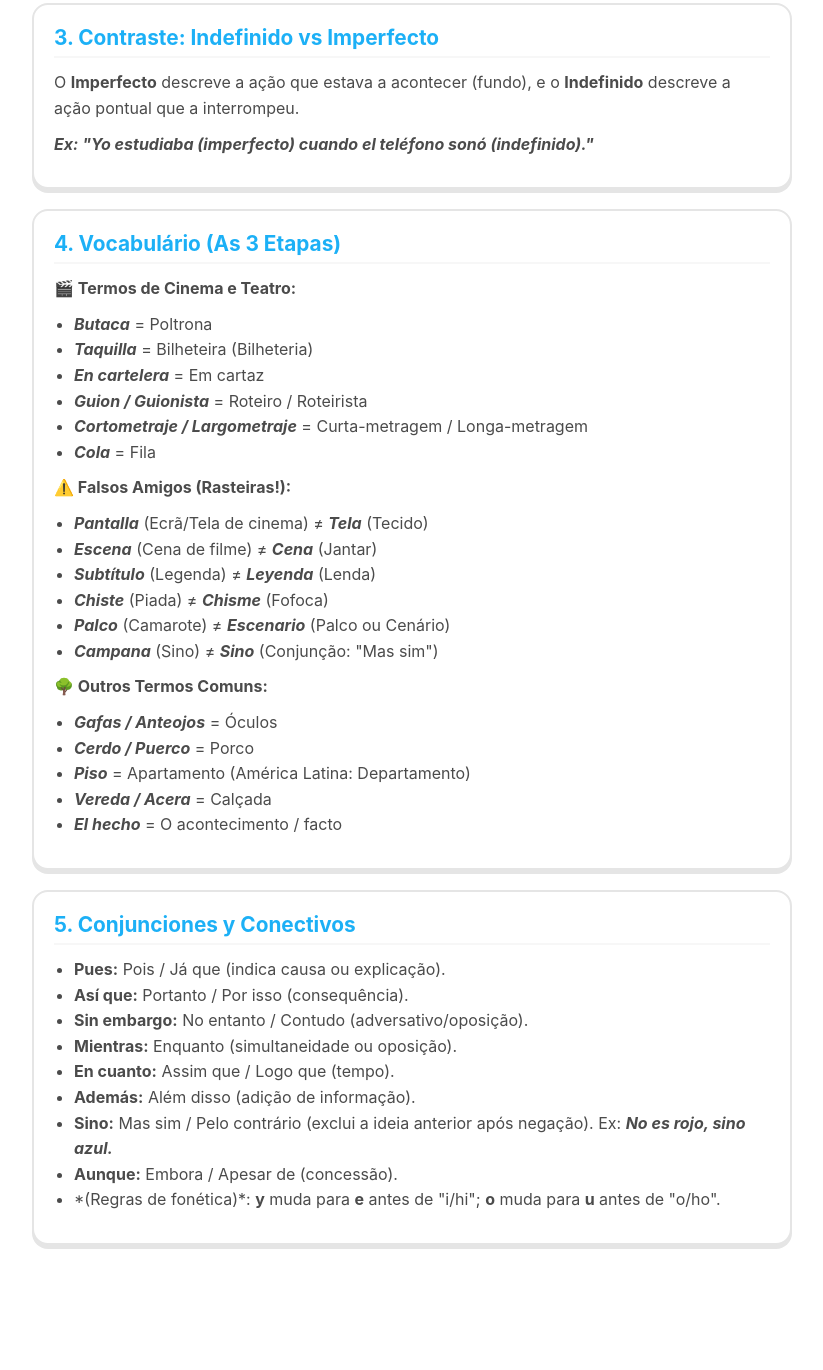
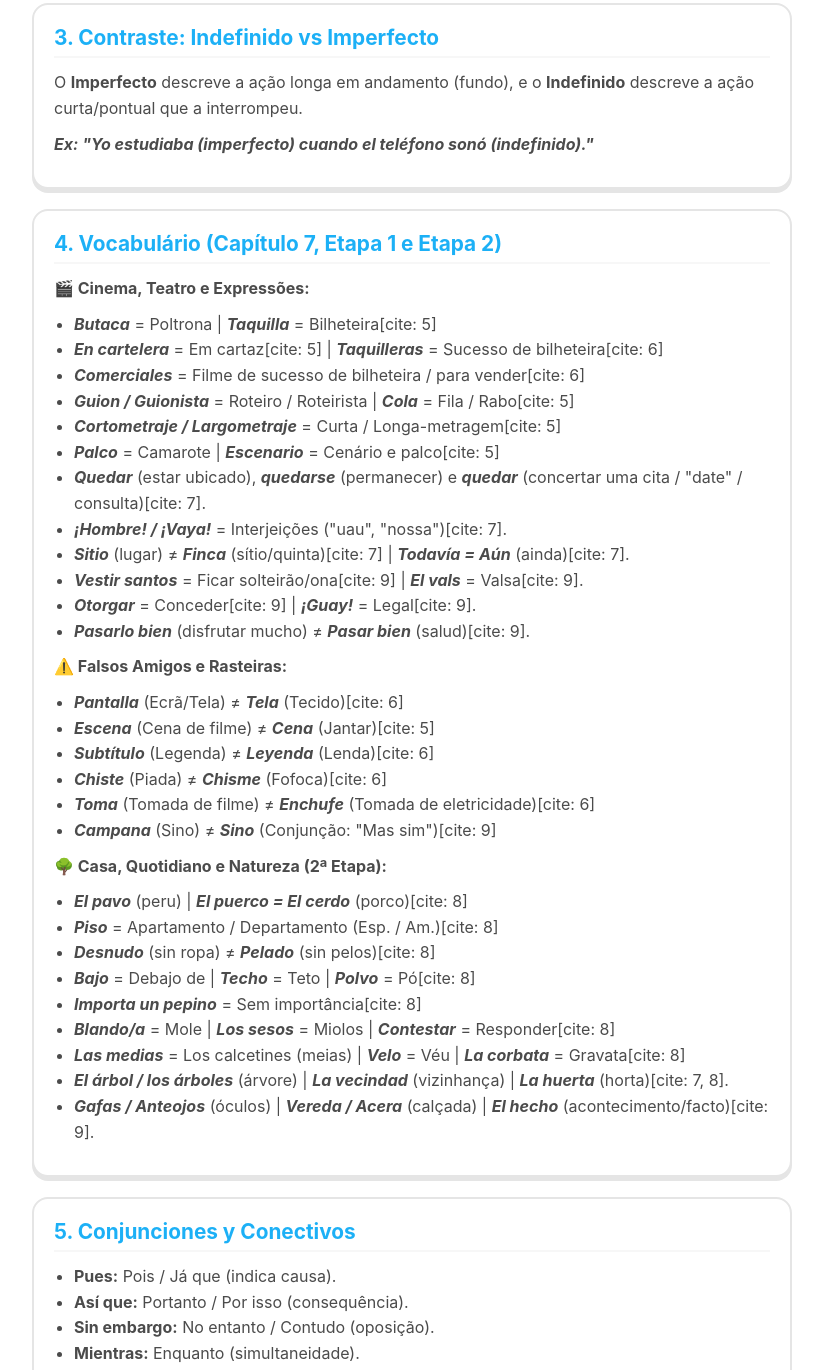
Before and after one commit to fefreiregoulart-web/espanhol, a plain HTML site: page index.html in a window 1280 px wide. Shown: the part 1136-2506 px from the top of the page, without its empty margins (228-1051 px from the left). Before the commit the page ends 2401 px from the top, so only its background shows below. Drawn offline with Linux system fonts and the light colour scheme.

Commit message:
Update index.html

```diff
--- a/index.html
+++ b/index.html
@@ -429,55 +429,65 @@
 
       <div class="summary-card">
         <h3>3. Contraste: Indefinido vs Imperfecto</h3>
-        <p>O <strong>Imperfecto</strong> descreve a ação que estava a acontecer (fundo), e o <strong>Indefinido</strong> descreve a ação pontual que a interrompeu.</p>
+        <p>O <strong>Imperfecto</strong> descreve a ação longa em andamento (fundo), e o <strong>Indefinido</strong> descreve a ação curta/pontual que a interrompeu.</p>
         <p><em>Ex: "Yo <strong>estudiaba</strong> (imperfecto) cuando el teléfono <strong>sonó</strong> (indefinido)."</em></p>
       </div>
 
       <div class="summary-card">
-        <h3>4. Vocabulário (As 3 Etapas)</h3>
+        <h3>4. Vocabulário (Capítulo 7, Etapa 1 e Etapa 2)</h3>
 
-        <p><strong>🎬 Termos de Cinema e Teatro:</strong></p>
+        <p><strong>🎬 Cinema, Teatro e Expressões:</strong></p>
         <ul>
-          <li><em>Butaca</em> = Poltrona</li>
-          <li><em>Taquilla</em> = Bilheteira (Bilheteria)</li>
-          <li><em>En cartelera</em> = Em cartaz</li>
-          <li><em>Guion / Guionista</em> = Roteiro / Roteirista</li>
-          <li><em>Cortometraje / Largometraje</em> = Curta-metragem / Longa-metragem</li>
-          <li><em>Cola</em> = Fila</li>
+          <li><em>Butaca</em> = Poltrona | <em>Taquilla</em> = Bilheteira[cite: 5]</li>
+          <li><em>En cartelera</em> = Em cartaz[cite: 5] | <em>Taquilleras</em> = Sucesso de bilheteira[cite: 6]</li>
+          <li><em>Comerciales</em> = Filme de sucesso de bilheteira / para vender[cite: 6]</li>
+          <li><em>Guion / Guionista</em> = Roteiro / Roteirista | <em>Cola</em> = Fila / Rabo[cite: 5]</li>
+          <li><em>Cortometraje / Largometraje</em> = Curta / Longa-metragem[cite: 5]</li>
+          <li><em>Palco</em> = Camarote | <em>Escenario</em> = Cenário e palco[cite: 5]</li>
+          <li><em>Quedar</em> (estar ubicado), <em>quedarse</em> (permanecer) e <em>quedar</em> (concertar uma cita / "date" / consulta)[cite: 7].</li>
+          <li><em>¡Hombre! / ¡Vaya!</em> = Interjeições ("uau", "nossa")[cite: 7].</li>
+          <li><em>Sitio</em> (lugar) ≠ <em>Finca</em> (sítio/quinta)[cite: 7] | <em>Todavía = Aún</em> (ainda)[cite: 7].</li>
+          <li><em>Vestir santos</em> = Ficar solteirão/ona[cite: 9] | <em>El vals</em> = Valsa[cite: 9].</li>
+          <li><em>Otorgar</em> = Conceder[cite: 9] | <em>¡Guay!</em> = Legal[cite: 9].</li>
+          <li><em>Pasarlo bien</em> (disfrutar mucho) ≠ <em>Pasar bien</em> (salud)[cite: 9].</li>
         </ul>
 
-        <p><strong>⚠️ Falsos Amigos (Rasteiras!):</strong></p>
+        <p><strong>⚠️ Falsos Amigos e Rasteiras:</strong></p>
         <ul>
-          <li><em>Pantalla</em> (Ecrã/Tela de cinema) ≠ <em>Tela</em> (Tecido)</li>
-          <li><em>Escena</em> (Cena de filme) ≠ <em>Cena</em> (Jantar)</li>
-          <li><em>Subtítulo</em> (Legenda) ≠ <em>Leyenda</em> (Lenda)</li>
-          <li><em>Chiste</em> (Piada) ≠ <em>Chisme</em> (Fofoca)</li>
-          <li><em>Palco</em> (Camarote) ≠ <em>Escenario</em> (Palco ou Cenário)</li>
-          <li><em>Campana</em> (Sino) ≠ <em>Sino</em> (Conjunção: "Mas sim")</li>
+          <li><em>Pantalla</em> (Ecrã/Tela) ≠ <em>Tela</em> (Tecido)[cite: 6]</li>
+          <li><em>Escena</em> (Cena de filme) ≠ <em>Cena</em> (Jantar)[cite: 5]</li>
+          <li><em>Subtítulo</em> (Legenda) ≠ <em>Leyenda</em> (Lenda)[cite: 6]</li>
+          <li><em>Chiste</em> (Piada) ≠ <em>Chisme</em> (Fofoca)[cite: 6]</li>
+          <li><em>Toma</em> (Tomada de filme) ≠ <em>Enchufe</em> (Tomada de eletricidade)[cite: 6]</li>
+          <li><em>Campana</em> (Sino) ≠ <em>Sino</em> (Conjunção: "Mas sim")[cite: 9]</li>
         </ul>
 
-        <p><strong>🌳 Outros Termos Comuns:</strong></p>
+        <p><strong>🌳 Casa, Quotidiano e Natureza (2ª Etapa):</strong></p>
         <ul>
-          <li><em>Gafas / Anteojos</em> = Óculos</li>
-          <li><em>Cerdo / Puerco</em> = Porco</li>
-          <li><em>Piso</em> = Apartamento (América Latina: Departamento)</li>
-          <li><em>Vereda / Acera</em> = Calçada</li>
-          <li><em>El hecho</em> = O acontecimento / facto</li>
+          <li><em>El pavo</em> (peru) | <em>El puerco = El cerdo</em> (porco)[cite: 8]</li>
+          <li><em>Piso</em> = Apartamento / Departamento (Esp. / Am.)[cite: 8]</li>
+          <li><em>Desnudo</em> (sin ropa) ≠ <em>Pelado</em> (sin pelos)[cite: 8]</li>
+          <li><em>Bajo</em> = Debajo de | <em>Techo</em> = Teto | <em>Polvo</em> = Pó[cite: 8]</li>
+          <li><em>Importa un pepino</em> = Sem importância[cite: 8]</li>
+          <li><em>Blando/a</em> = Mole | <em>Los sesos</em> = Miolos | <em>Contestar</em> = Responder[cite: 8]</li>
+          <li><em>Las medias</em> = Los calcetines (meias) | <em>Velo</em> = Véu | <em>La corbata</em> = Gravata[cite: 8]</li>
+          <li><em>El árbol / los árboles</em> (árvore) | <em>La vecindad</em> (vizinhança) | <em>La huerta</em> (horta)[cite: 7, 8].</li>
+          <li><em>Gafas / Anteojos</em> (óculos) | <em>Vereda / Acera</em> (calçada) | <em>El hecho</em> (acontecimento/facto)[cite: 9].</li>
         </ul>
       </div>
 
       <div class="summary-card">
         <h3>5. Conjunciones y Conectivos</h3>
         <ul>
-          <li><strong>Pues:</strong> Pois / Já que (indica causa ou explicação).</li>
+          <li><strong>Pues:</strong> Pois / Já que (indica causa).</li>
           <li><strong>Así que:</strong> Portanto / Por isso (consequência).</li>
-          <li><strong>Sin embargo:</strong> No entanto / Contudo (adversativo/oposição).</li>
-          <li><strong>Mientras:</strong> Enquanto (simultaneidade ou oposição).</li>
+          <li><strong>Sin embargo:</strong> No entanto / Contudo (oposição).</li>
+          <li><strong>Mientras:</strong> Enquanto (simultaneidade).</li>
           <li><strong>En cuanto:</strong> Assim que / Logo que (tempo).</li>
-          <li><strong>Además:</strong> Além disso (adição de informação).</li>
-          <li><strong>Sino:</strong> Mas sim / Pelo contrário (exclui a ideia anterior após negação). Ex: <em>No es rojo, sino azul.</em></li>
+          <li><strong>Además:</strong> Além disso (adição).</li>
+          <li><strong>Sino:</strong> Mas sim / Pelo contrário (exclui a ideia anterior após negação). Ex: <em>No es grande, sino pequeño.</em></li>
           <li><strong>Aunque:</strong> Embora / Apesar de (concessão).</li>
-          <li>*(Regras de fonética)*: <strong>y</strong> muda para <strong>e</strong> antes de "i/hi"; <strong>o</strong> muda para <strong>u</strong> antes de "o/ho".</li>
+          <li>*(Fonética)*: <strong>y</strong> vira <strong>e</strong> antes de "i/hi"; <strong>o</strong> vira <strong>u</strong> antes de "o/ho".</li>
         </ul>
       </div>
     </div>
@@ -527,7 +537,7 @@
   </div>
 
   <script>
-    // BANCO DE DADOS DINÂMICO COMPLETO
+    // BANCO DE DADOS DINÂMICO AMPLIADO COM AS NOVAS NOTAS DO CADERNO
     const questionPool = {
       imperfecto: [
         { type: "choice", q: "Qual é a forma correta do verbo 'Hablar' para Yo no Pretérito Imperfecto?", options: ["habló", "hablaba", "hablé"], correct: "hablaba", exp: "Terminações -AR no imperfecto usam -aba." },
@@ -544,24 +554,24 @@
         { type: "choice", q: "Tú ________ (tener) que estudiar anoche.", options: ["tuviste", "tenías", "tuvieses"], correct: "tuviste", exp: "Tener é irregular no indefinido: tuve, tuviste, tuvo..." }
       ],
       contraste: [
-        { type: "choice", q: "Yo ________ (estudiar) cuando el teléfono ________ (sonar).", options: ["estudié / sonaba", "estudiaba / sonó", "estudio / sonó"], correct: "estudiaba / sonó", exp: "O Imperfecto (estudiaba) é o cenário, o Indefinido (sonó) é a interrupção." },
-        { type: "choice", q: "Mientras él ________ (dormir), el ladrón entró.", options: ["durmió", "dormía", "duerme"], correct: "dormía", exp: "Uma ação que estava a decorrer em pano de fundo pede o Imperfecto." },
-        { type: "typing", q: "Completa com o verbo no Indefinido: Nosotros caminábamos cuando ________ (empezar) a llover.", correct: ["empezó", "empezo"], exp: "A ação que interrompe a caminhada é pontual, logo é Indefinido." },
-        { type: "typing", q: "Completa com o verbo no Imperfecto: ________ (llover) mucho cuando salí de casa.", correct: ["llovía", "llovia"], exp: "A chuva era a condição climática de fundo (Imperfecto)." },
+        { type: "choice", q: "Yo ________ (estudiar) quando o telefone tocou. Qual a opção correta?", options: ["estudié / sonaba", "estudiaba / sonó", "estudio / sonó"], correct: "estudiaba / sonó", exp: "O Imperfecto (estudiaba) faz a ação longa/fundo, o Indefinido (sonó) faz a ação curta que interrompe." },
+        { type: "choice", q: "Mientras él ________ (dormir), el ladrón entró.", options: ["durmió", "dormía", "duerme"], correct: "dormía", exp: "Ação longa em andamento pede o Imperfecto." },
+        { type: "typing", q: "Completa com o verbo no Indefinido: Nosotros caminábamos cuando ________ (empezar) a llover.", correct: ["empezó", "empezo"], exp: "A ação pontual que interrompe é Indefinido." },
+        { type: "typing", q: "Completa com o verbo no Imperfecto: ________ (llover) mucho cuando salí de casa.", correct: ["llovía", "llovia"], exp: "A chuva era o cenário climático de fundo (Imperfecto)." },
         { type: "choice", q: "Ana ________ (ver) la tele cuando su madre llegó.", options: ["vio", "veía", "vía"], correct: "veía", exp: "Ação em andamento (Imperfecto) interrompida pela chegada (Indefinido)." }
       ],
       vocabulario: [
-        { type: "choice", q: "Qual é a tradução da palavra 'Poltrona' para espanhol (usada em cinemas)?", options: ["Butaca", "Silla", "Banqueta"], correct: "Butaca", exp: "Butaca significa poltrona." },
-        { type: "typing", q: "Como se escreve 'câmera' em espanhol?", correct: ["cámara", "camara"], exp: "A tradução correta é 'cámara'." },
-        { type: "choice", q: "Se um filme está 'em cartaz', dizemos que ele está en...", options: ["Póster", "Cartelera", "Pantalla"], correct: "Cartelera", exp: "Estar em cartaz é estar 'en cartelera'." },
-        { type: "choice", q: "O que significa a palavra espanhola 'Tela'?", options: ["Ecrã", "Teia de aranha", "Tecido"], correct: "Tecido", exp: "'Tela' é um falso amigo que significa tecido." },
-        { type: "choice", q: "A tela onde se projeta o filme chama-se...", options: ["Tela", "Pantalla", "Pizarra"], correct: "Pantalla", exp: "A tela do cinema ou ecrã da TV é 'pantalla'." },
-        { type: "choice", q: "Cuidado com os falsos amigos! O que significa 'Escena'?", options: ["Jantar", "Cena de um filme", "Palco"], correct: "Cena de um filme", exp: "Escena é uma cena de um filme ou teatro." },
-        { type: "choice", q: "Se queres dizer 'jantar' em espanhol, dizes...", options: ["Escena", "Cena", "Almuerzo"], correct: "Cena", exp: "O jantar em espanhol diz-se 'cena'." },
-        { type: "choice", q: "A palavra 'Leyenda' significa...", options: ["Legenda", "Lenda", "Leitura"], correct: "Lenda", exp: "'Leyenda' é um falso amigo que significa lenda." },
-        { type: "typing", q: "Como se diz 'legenda' de um filme em espanhol?", correct: ["subtítulo", "subtitulo"], exp: "Legenda de filme = Subtítulo." },
-        { type: "choice", q: "O que significa a diferença entre 'Chiste' e 'Chisme'?", options: ["Chiste = Piada, Chisme = Fofoca", "Chiste = Fofoca, Chisme = Piada", "São sinónimos"], correct: "Chiste = Piada, Chisme = Fofoca", exp: "Chiste é piada, chisme é fofoca." },
-        { type: "choice", q: "Como se diz 'óculos' em espanhol?", options: ["Gafas / Anteojos", "Oculos", "Lentes"], correct: "Gafas / Anteojos", exp: "Óculos = Gafas ou Anteojos." }
+        { type: "choice", q: "Qual é a tradução de 'Butaca'?", options: ["Poltrona", "Mesa", "Sofá"], correct: "Poltrona", exp: "Butaca significa poltrona (de cinema ou teatro)[cite: 5]." },
+        { type: "choice", q: "O que significa 'Taquilleras' em referência a um filme?", options: ["Filme de sucesso de bilheteira", "Filme chato", "Filme de terror"], correct: "Filme de sucesso de bilheteira", exp: "Taquilleras indica sucesso comercial e de bilheteira[cite: 6]." },
+        { type: "choice", q: "O que significa 'Quedar' quando usado como 'Queda en la calle Consolação'?", options: ["Ficar / Estar localizado", "Sair correndo", "Terminar"], correct: "Ficar / Estar localizado", exp: "Quedar = estar ubicado (localizado)[cite: 7]." },
+        { type: "choice", q: "Qual a diferença entre 'Sitio' e 'Finca'?", options: ["Sitio = Lugar, Finca = Sítio/quinta", "Sitio = Finca, Finca = Cidade", "São exatamente iguais"], correct: "Sitio = Lugar, Finca = Sítio/quinta", exp: "Sitio significa lugar, enquanto finca significa sítio ou quinta[cite: 7]." },
+        { type: "choice", q: "O que significa a expressão '¡Importa un pepino!'?", options: ["Não importa nada / Sem importância", "Gosta muito de pepino", "Tem muita importância"], correct: "Não importa nada / Sem importância", exp: "Significa não ter importância nenhuma[cite: 8]." },
+        { type: "choice", q: "Qual a diferença entre 'Desnudo' e 'Pelado'?", options: ["Desnudo = sin ropa, Pelado = sin pelos", "Desnudo = sem cabelo, Pelado = sem roupa", "São sinónimos exatos"], correct: "Desnudo = sin ropa, Pelado = sin pelos", exp: "Desnudo é sem roupa; pelado é sem pelos[cite: 8]." },
+        { type: "choice", q: "O que significa 'Las medias' em espanhol (segundo as tuas notas)?", options: ["Os calções", "Os calcanhares", "Os calcatines / Meias"], correct: "Os calcatines / Meias", exp: "Las medias = los calcetines (meias)[cite: 8]." },
+        { type: "choice", q: "Cuidado com os falsos amigos! O que significa 'Pantalla'?", options: ["Tela (ecrã de cinema/TV)", "Tecido para roupas", "Cortina"], correct: "Tela (ecrã de cinema/TV)", exp: "Pantalla é o ecrã; tela significa tecido[cite: 6]." },
+        { type: "choice", q: "O que significa 'Chiste' em oposição a 'Chisme'?", options: ["Chiste = Piada, Chisme = Fofoca", "Chiste = Fofoca, Chisme = Piada", "Ambos significam mentira"], correct: "Chiste = Piada, Chisme = Fofoca", exp: "Chiste é piada (para rir); chisme é fofoca[cite: 6]." },
+        { type: "choice", q: "O que significa 'Toma' em oposição a 'Enchufe'?", options: ["Toma = tomada de filme, Enchufe = tomada elétrica", "Toma = remédio, Enchufe = tomada", "São sinónimos"], correct: "Toma = tomada de filme, Enchufe = tomada elétrica", exp: "Toma é a gravação de cena; enchufe é a ficha/tomada de luz[cite: 6]." },
+        { type: "typing", q: "Como se diz 'porco' em espanhol (podes escrever cerdo ou p...)?", correct: ["puerco", "cerdo"], exp: "El puerco = el cerdo (porco)[cite: 8]." }
       ],
       conjunciones: [
         { type: "choice", q: "Qual o conectivo adequado para indicar causa ou explicação ('Pois / Já que')?", options: ["Pues", "Aunque", "Además"], correct: "Pues", exp: "'Pues' é usado para explicar ou justificar algo." },
@@ -786,7 +796,7 @@
           imperfecto: "<strong>Pretérito Imperfecto:</strong> Precisas de rever as terminações regulares e plurais (incluindo o vosotros).",
           indefinido: "<strong>Pretérito Indefinido:</strong> Foca-te na conjugação de ações pontuadas e formas irregulares para o vosotros (-steis).",
           contraste: "<strong>Contraste entre Pretéritos:</strong> Lembra-te: o Imperfecto faz o cenário (fundo), o Indefinido corta a ação.",
-          vocabulario: "<strong>Vocabulário:</strong> Tens de rever os termos de cinema, teatro e os falsos amigos das tuas notas.",
+          vocabulario: "<strong>Vocabulário:</strong> Tens de rever os termos de cinema, teatro, falsos amigos e expressões das tuas novas notas do caderno.",
           conjunciones: "<strong>Conjugaciones y Conectivos:</strong> Revê bem o uso de conectivos essenciais como *pues, así que, sin embargo, mientras, en cuanto, además, sino, aunque*."
         };
 
```
